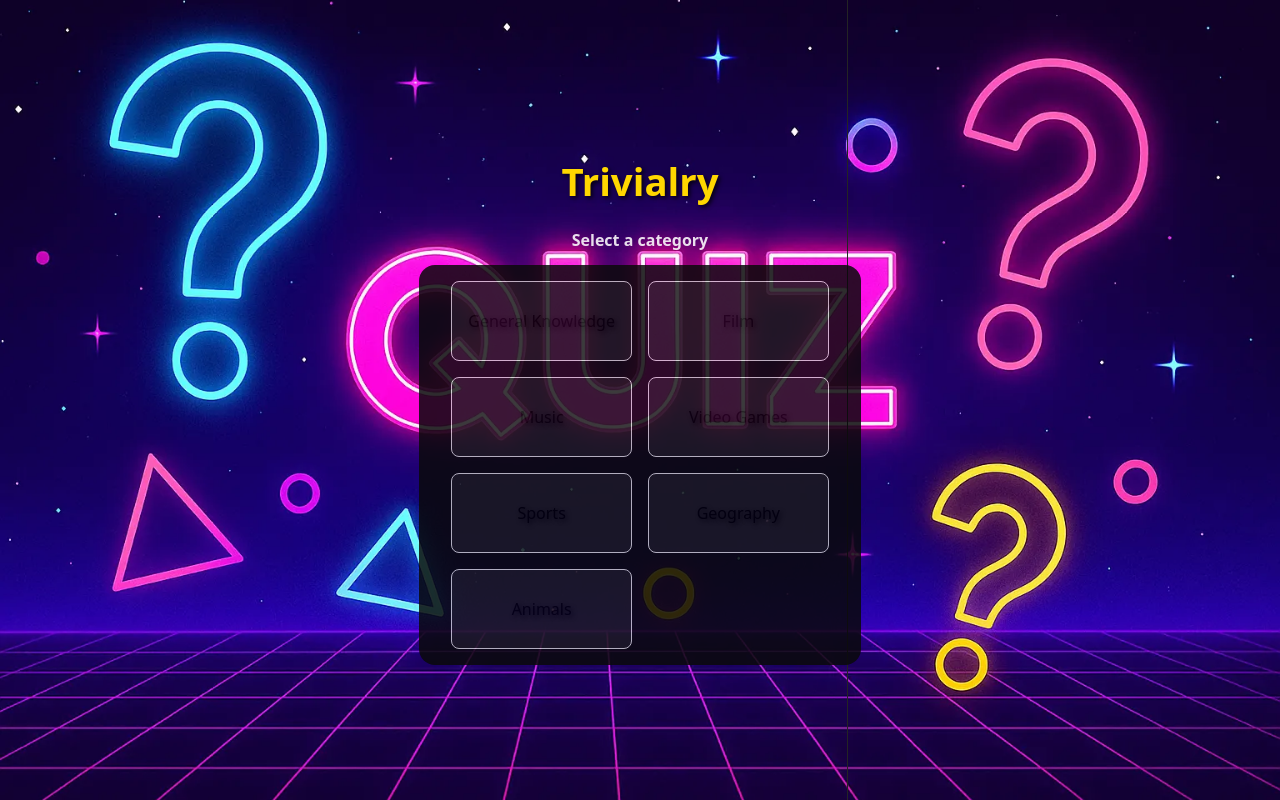
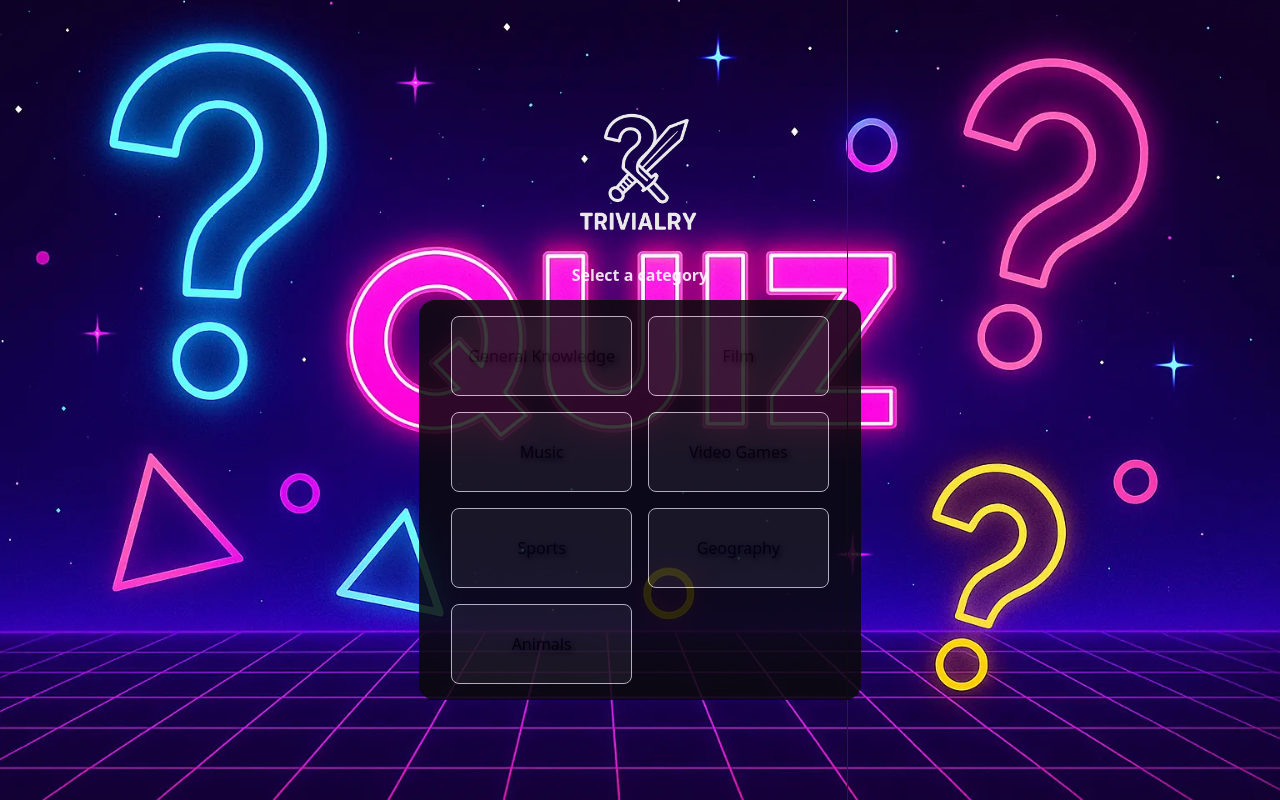
Before and after one commit to JosAhl/Trivialry, a React (Vite) app: page / in a window 1280 px wide. Built offline with nearby package versions, Linux system fonts and the light colour scheme.

Commit message:
added logo

```diff
--- a/src/App.jsx
+++ b/src/App.jsx
@@ -1,11 +1,12 @@
 import "./App.css";
+import trivialryLogo from "./assets/trivialry_white.png";
 import "./css/Timer.css";
 import Quiz from "./components/Quiz";
 
 function App() {
   return (
     <div>
-      <h1>Trivialry</h1>
+      <img src={trivialryLogo} alt="Trivialry Logo" className="logo" />
       <Quiz />
     </div>
   );
```
